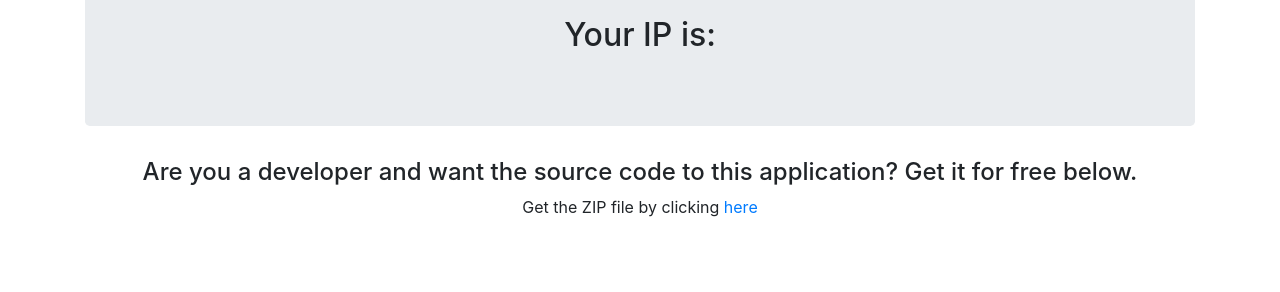
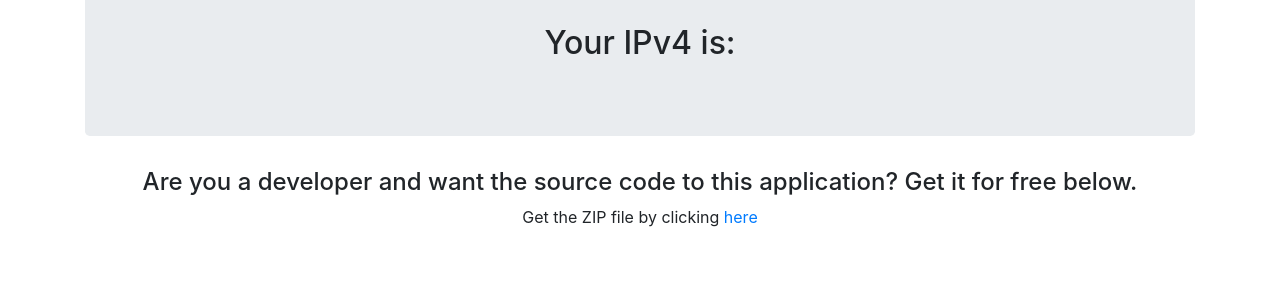
Before and after one commit to Swivro/whatismyip, a plain HTML site: page index.html in a window 1280 px wide. Shown: the part 508-800 px from the top of the page. Drawn offline with nearby package versions, Linux system fonts and the light colour scheme.

Commit message:
more minor updates

```diff
--- a/index.html
+++ b/index.html
@@ -1,5 +1,5 @@
-
-    <html lang="en">
+<!DOCTYPE html>
+<html>
 <head>
   <title>Your Visitor Information</title>
   <meta charset="utf-8">
@@ -8,8 +8,6 @@
   <script src="https://ajax.googleapis.com/ajax/libs/jquery/3.5.1/jquery.min.js"></script>
   <script src="https://maxcdn.bootstrapcdn.com/bootstrap/4.5.0/js/bootstrap.min.js"></script>
 </head>
-<body>
-
 <nav class="navbar navbar-inverse">
   <div class="container-fluid">
     <div class="navbar-header">
@@ -20,13 +18,6 @@
   </div>
 </nav>
 
-
-
-</body>
-</html>
-
-
-<html>
 <head>
     <title>Your Visitor Information</title>
   <meta charset="utf-8">
@@ -37,34 +28,21 @@
     <meta name="viewport" content="width=device-width, initial-scale=1.0">
     <script language="javascript" src="action.js"></script>
     <script type="application/javascript" src="https://api.ipify.org?format=jsonp&amp;callback=main"></script>
-
-
-
 </head>
-
 <body>
-
-
-
     <div align = "center" class="container">
-
        <img src = "https://swivro.net/discover/wp-content/uploads/2020/08/cropped-cropped-cropped-cropped-swivrosingleS-3-1.png">
         <div class="jumbotron">
-
 		  <br />
             <h1>My IP Address</h1>
          <br />
-            <h1><font size="6">Your IP is:</font> <script type="text/javascript">document.write(ip);</script></h1>
+            <h1><font size="6">Your IPv4 is:</font> <script type="text/javascript">document.write(ip);</script></h1>
         </div>
             <div align = "center">
                 <h4>Are you a developer and want the source code to this application? Get it for free below.</h4>
                 <p>Get the ZIP file by clicking <a href="https://github.com/Swivro/whatismyip/archive/refs/heads/main.zip">here</a></p>
             </div>
         </div>
-    </div>
-
-
+	</div>
 </body>
-
-
 </html>
```
